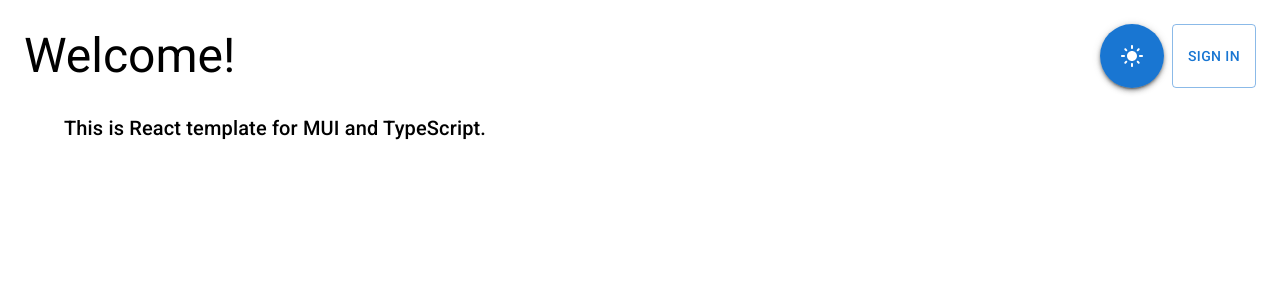
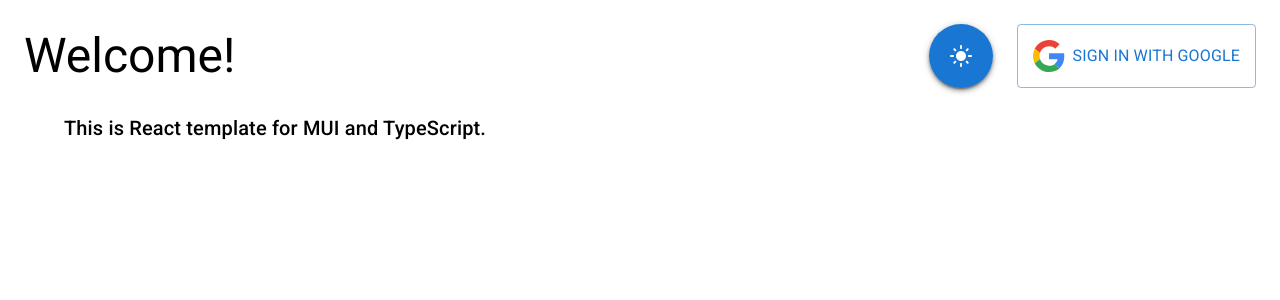
Before and after one commit to angelojea/lumina-frontend, a React (Create React App) app: page / in a window 1280 px wide. Shown: the top 300 px of the page. Built offline with nearby package versions, Linux system fonts and the light colour scheme.

Commit message:
fixed broken login

```diff
--- a/public/index.html
+++ b/public/index.html
@@ -32,7 +32,7 @@
       href="https://fonts.googleapis.com/css2?family=Roboto:wght@300;400;500;700&display=swap"
     />
 
-    <title>React App</title>
+    <title>Lumina</title>
   </head>
   <body>
     <noscript>You need to enable JavaScript to run this app.</noscript>
--- a/src/contexts/ThemeContext.tsx
+++ b/src/contexts/ThemeContext.tsx
@@ -122,10 +122,11 @@
               <Typography variant="h3">{pageTitle || routeTitle || <>&nbsp;</>}</Typography>
             </Stack>
 
-            <Stack direction={"row"} spacing={1}>
+            <Stack direction={"row"} spacing={3}>
               {user && (
                 <>
                   <Button
+                    variant="outlined"
                     onClick={(ev) => {
                       setAnchorRoutesEl(ev.currentTarget);
                     }}
@@ -133,9 +134,8 @@
                     <MenuIcon />
                   </Button>
                   <Menu anchorEl={anchorRoutesEl} open={routesOpen} onClose={() => setAnchorRoutesEl(null)}>
-                    {menuItems.map((item, i) => (
+                    {menuItems.map((item) => (
                       <MenuItem
-                        key={i}
                         onClick={() => {
                           setAnchorRoutesEl(null);
                           navigator(item.route);
@@ -145,12 +145,6 @@
                         <ListItemText>{item.title}</ListItemText>
                       </MenuItem>
                     ))}
-                    <MenuItem onClick={() => setAnchorRoutesEl(null)}>
-                      <ListItemIcon>
-                        <LogoutIcon />
-                      </ListItemIcon>
-                      <ListItemText>Sign Out</ListItemText>
-                    </MenuItem>
                   </Menu>
                 </>
               )}
@@ -173,7 +167,7 @@
                 <>
                   <Paper sx={{ borderRadius: "50%" }} elevation={4}>
                     <Button
-                      sx={{ height: 64, width: 64, borderRadius: "50%", padding: 0 }}
+                      sx={{ height: 64, width: 64 }}
                       onClick={(ev) => {
                         setAnchorAvatarEl(ev.currentTarget);
                       }}
@@ -198,7 +192,37 @@
                 </>
               ) : (
                 <Button variant="outlined" href="http://localhost:4000/auth/google">
-                  Sign In
+                  <Stack direction={"row"} alignItems={"center"} spacing={1}>
+                    <svg
+                      version="1.1"
+                      xmlns="http://www.w3.org/2000/svg"
+                      viewBox="0 0 48 48"
+                      className="LgbsSe-Bz112c"
+                      height={32}
+                      width={32}
+                    >
+                      <g>
+                        <path
+                          fill="#EA4335"
+                          d="M24 9.5c3.54 0 6.71 1.22 9.21 3.6l6.85-6.85C35.9 2.38 30.47 0 24 0 14.62 0 6.51 5.38 2.56 13.22l7.98 6.19C12.43 13.72 17.74 9.5 24 9.5z"
+                        ></path>
+                        <path
+                          fill="#4285F4"
+                          d="M46.98 24.55c0-1.57-.15-3.09-.38-4.55H24v9.02h12.94c-.58 2.96-2.26 5.48-4.78 7.18l7.73 6c4.51-4.18 7.09-10.36 7.09-17.65z"
+                        ></path>
+                        <path
+                          fill="#FBBC05"
+                          d="M10.53 28.59c-.48-1.45-.76-2.99-.76-4.59s.27-3.14.76-4.59l-7.98-6.19C.92 16.46 0 20.12 0 24c0 3.88.92 7.54 2.56 10.78l7.97-6.19z"
+                        ></path>
+                        <path
+                          fill="#34A853"
+                          d="M24 48c6.48 0 11.93-2.13 15.89-5.81l-7.73-6c-2.15 1.45-4.92 2.3-8.16 2.3-6.26 0-11.57-4.22-13.47-9.91l-7.98 6.19C6.51 42.62 14.62 48 24 48z"
+                        ></path>
+                        <path fill="none" d="M0 0h48v48H0z"></path>
+                      </g>
+                    </svg>
+                    <Typography>Sign in with Google</Typography>
+                  </Stack>
                 </Button>
               )}
             </Stack>
--- a/src/pages/GoogleCallback.tsx
+++ b/src/pages/GoogleCallback.tsx
@@ -1,28 +1,29 @@
-import axios from "axios";
 import { useEffect } from "react";
 import { useNavigator } from "../AppRouter";
 import { useAuthContext } from "../contexts/AuthContext";
+import { useLoading } from "../contexts/LoadingContext";
 import { User } from "../schemas/User";
-
-let alreadyRunning = false;
 
 export function GoogleCallback() {
   const navigate = useNavigator();
   const { signInUser } = useAuthContext();
 
+  const { setLoading } = useLoading();
+
   useEffect(() => {
     (async () => {
-      if (alreadyRunning) return;
-      alreadyRunning = true;
-      const { data } = await axios.get(`http://localhost:4000/auth/google/callback${window.location.search}`, {
-        withCredentials: true,
-      });
+      setLoading(true);
+      try {
+        const response = await fetch(`http://localhost:4000/auth/google/callback${window.location.search}`);
+        const data = await response.json();
 
-      const user: User = data;
+        const user: User = data;
 
-      signInUser(user);
+        signInUser(user);
 
-      navigate("/home");
+        navigate("/home");
+      } catch (error) {}
+      setLoading(false);
     })();
   }, []);
 
--- a/src/pages/Home.tsx
+++ b/src/pages/Home.tsx
@@ -1,4 +1,6 @@
 import {
+  BarChart,
+  PieChart,
   Person as ProfileIcon,
   BackupTable as ProjectsIcon,
   FormatListBulleted as TasksIcon,
@@ -20,7 +22,7 @@
       ...btnStyles,
     }}
   >
-    <Stack spacing={1} p={10}>
+    <Stack spacing={1} p={10} alignItems={"center"} justifyContent={"center"}>
       {children}
     </Stack>
   </Paper>
@@ -48,10 +50,16 @@
     <Stack spacing={3}>
       <Grid container spacing={5}>
         <Grid size={6}>
-          <TopBtn>X / Y Completed</TopBtn>
+          <TopBtn>
+            <BarChart sx={{ fontSize: 80 }} />
+            <Typography>X in the last 24h</Typography>
+          </TopBtn>
         </Grid>
         <Grid size={6}>
-          <TopBtn>X in the last 24h</TopBtn>
+          <TopBtn>
+            <PieChart sx={{ fontSize: 80 }} />
+            <Typography>X / Y Completed</Typography>
+          </TopBtn>
         </Grid>
       </Grid>
       <Grid container spacing={5}>
```
Also changed, not shown: 1 other file (tests, documents, lock files or other folders).
